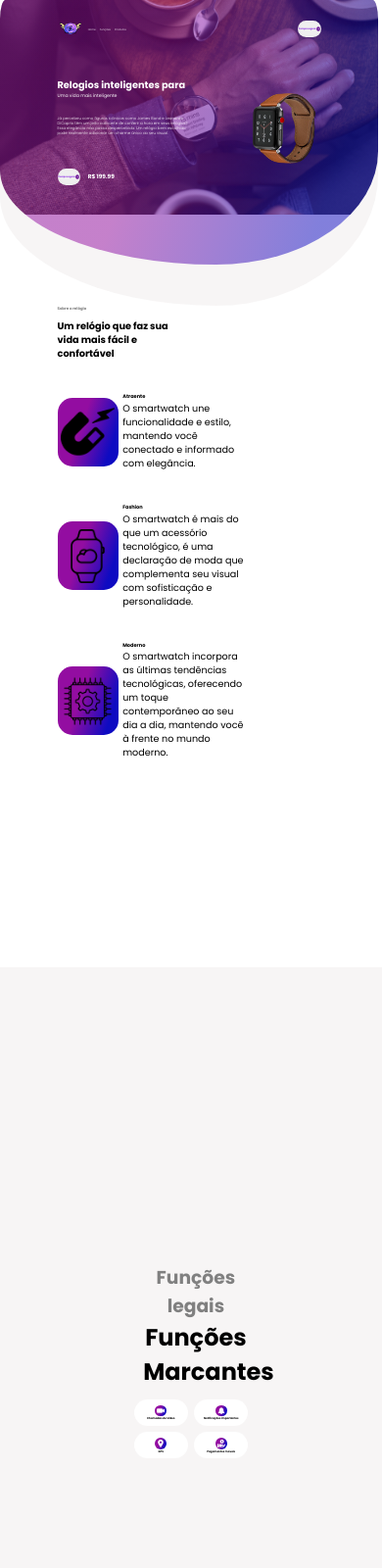
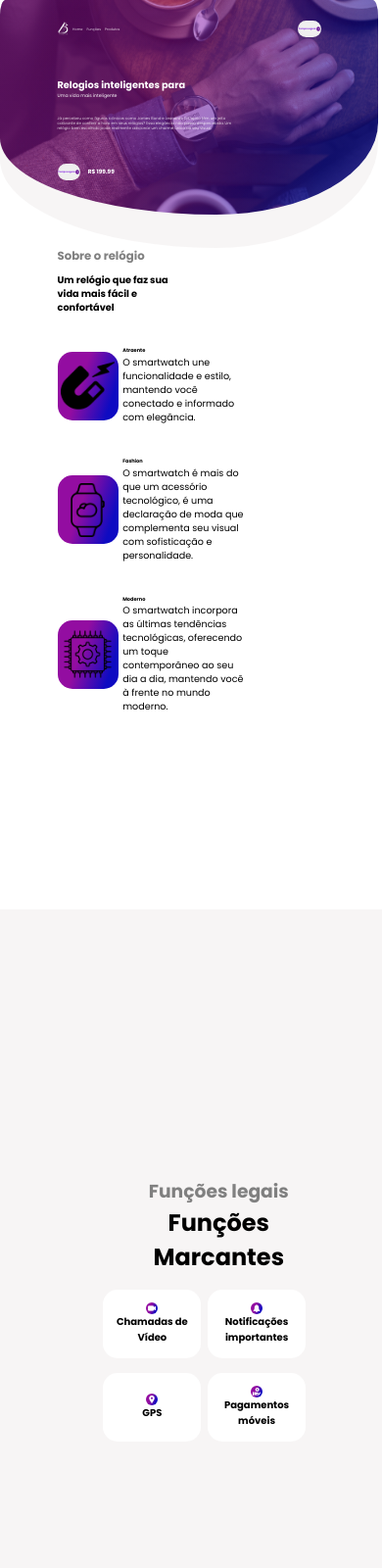
Before and after one commit to Xsaviox1/LojaBradTech, a plain HTML site: page index.html in a window 390 px wide. Shown: the top 1600 px of the page at 98% size. Drawn offline with Linux system fonts and the light colour scheme.

Commit message:
nova logo e responsivo mais trabalhado

```diff
--- a/assets/geral.css
+++ b/assets/geral.css
@@ -87,6 +87,24 @@ button:hover{
         transform: scale(0.90);
     }
 }
+@media screen and (max-width:1640px){
+    .container3 .containerFuncoes {
+        padding-left: 0;
+    }
+    .container3 .funcao{
+        height: 70px !important;
+        width: 100px !important;
+    }
+    @media screen and (max-height:1000px){
+        .back1{
+            height: 70vh;
+        }
+        .container{
+            height: 75vh;
+        }
+
+    }
+}
 @media screen and (max-width:1400px){
     .container2 .containerImagem{
         display: none;
@@ -98,16 +116,26 @@ button:hover{
         height: 80vh;
     }
 }
+@media screen and (max-width:1240px){
+    @media screen and (max-height:1000px){
+        .back1{
+            height: 50vh;
+        }
+        .container{
+            height: 55vh;
+        }
+    }
+}
 @media screen and (max-width:1065px) {
     .back1{
-        height: 70vh;
+        height: 35vh;
     }
     .container{
-        height: 75vh;
+        height: 40vh;
     }
     nav button, .containerVenda button{
-    height: 3vh;
-    width: 6vw;
+    height: 4vh;
+    width: 6.5vw;
     font-size: 0.6vw;
     }
     nav button img, .containerVenda button img{
@@ -119,17 +147,26 @@ button:hover{
     .container3 .backImg{
         display: none!important;
     }
+    .container3{
+        justify-content: center;
+    }
 
-    .container3 .containerFuncoes{
-        padding-left: 20vw!important;
+
+    @media screen and (max-height:1000px){
+        .back1{
+            height: 53vh;
+        }
+        .container{
+            height: 55vh;
+        }
     }
 }
 @media screen and (max-width:750px) {
     .back1{
-        height: 55vh;
+        height: 38vh;
     }
     .container{
-        height: 60vh;
+        height: 40vh;
     }
     nav button, .containerVenda button{
         height: 2vh;
@@ -140,14 +177,24 @@ button:hover{
         width: 1.2vw;
         height: 1.2vw;
     }
+    .funcao h4{
+        font-size: 200px;
+    }
+    .container3 .funcao h4 {
+        font-size: 10px;
+      }
+      .formatacao .sobre .containerTexto h3{
+        font-size: 3vw;
+    }
     /*menu e info*/
 }
+
 @media screen and (max-width:580px) {
     .back1{
-        height: 42vh;
+        height: 33vh;
     }
     .container{
-        height: 47vh;
+        height: 35vh;
     }
     /*menu e info*/
     .container3 p{
@@ -156,16 +203,28 @@ button:hover{
     .sociais, .bold{
         display: none;
     }
+    .container3 .textoFuncoes {
+        text-align: center;
+        width: 100% !important;
+    }
+    .funcao h4{
+        font-size: 16px;
+    }
 }
-@media screen and (max-width:440px) {
+@media screen and (max-width:500px) {
     .back1{
-        height: 32vh;
+        height: 26vh;
     }
     .container{
-        height: 37vh;
+        height: 30vh;
+    }
+    .containerInfo .compra{
+        padding-top: 100px;
+    }
+    .foto img{
+        display: none;
     }
 }
-
 .container4 {
     margin-bottom: 5vh; /* Adicione uma margem inferior para afastar a div do footer */
 }
--- a/assets/info.css
+++ b/assets/info.css
@@ -10,7 +10,6 @@
 }
 .containerInfo .info .texto{
     width: 70%;
-    /*font-size: 45px;*/
     padding-top: 2vh;
     font-weight: 100;
 }
--- a/assets/menu.css
+++ b/assets/menu.css
@@ -8,7 +8,7 @@ header nav a{
     color: white;
 }
 header nav .logo img{
-    width: 7vw;
+    width: 3vw;
     height: 3.5vw;
     /*  width: 110px;
         height: 59.9744898px;*/
@@ -18,7 +18,7 @@ header nav .logo img{
     flex-wrap: wrap;
     gap: 1vw;
     align-items: center;
-    font-size: 0.7vw;
+    font-size: 0.9vw;
 }
 .cabecalho-link a{
     opacity: 0.8;
--- a/index.html
+++ b/index.html
@@ -20,7 +20,7 @@
             <header>
                 <nav>
                     <div class="cabecalho-link">
-                        <div class="logo"><img src="assets/models/bradTech.png" alt="Logo da loja!"></div>
+                        <div class="logo"><img src="assets/models/bradTec.png" alt="Logo da loja!"></div>
                         <li><a href="">Home</a></li>
                         <li><a href="#funcao">Funções</a></li>
                         <li><a href="#produto">Produtos</a></li>
@@ -105,7 +105,7 @@
                         <div class="funcao"><h4><div class="imagem"><img src="./assets/models/camera-de-video.png" alt="Camera"></div> Chamadas de Vídeo</h4></div>
                         <div class="funcao"><h4><div class="imagem"><img src="./assets/models/sino.png" alt="Sino"></div> Notificações importantes</h4></div>
                         <div class="funcao"><h4><div class="imagem"><img src="./assets/models/sinal-de-localizacao.png" alt="GPS"></div> GPS</h4></div>
-                        <div class="funcao"><h4><div class="imagem"><img src="./assets/models/forma-de-pagamento.png" alt="Imagem de pagamento"></div> Pagamentos moveis</h4></div>
+                        <div class="funcao"><h4><div class="imagem"><img src="./assets/models/forma-de-pagamento.png" alt="Imagem de pagamento"></div> Pagamentos móveis</h4></div>
                     </div>
                 </div>
             </div>
@@ -125,23 +125,6 @@
                     <a class="card" id="card1" href="https://www.linkedin.com/in/saviogomes/"><div class="cardPosicao"></div><img src="./assets/models/smartwatch5.png" alt="smartwatch" width="50%" height="25.6%"><div class=""><h3>Smartwatch social <br> Preto</h3> <img src="./assets/models/avaliacao.png" alt="Cinco estrelas" width="30%" height="5%"> <div class="compra"><p>R$329.99</p><button>Compre agora <img src="./assets/models/seta-para-a-direitaBranca.png" alt=""></button></div></div></a>
                 </div>
                 </div>
-                <table class="tabela-exemplo">
-                    <thead>
-                        <tr>
-                            <th>Smartwatch Couro</th>
-                            <th>Smartwatch duplo</th>
-                            <th>Smartwatch preto</th>
-                        </tr>
-                    </thead>
-                    <tbody>
-                        <tr>
-                            <td>199</td>
-                            <td>259</td>
-                            <td>329</td>
-                        </tr>
-                        <!-- Adicione mais linhas conforme necessário -->
-                    </tbody>
-                </table>
             </div>
         </section>
     </div>
```
Also changed, not shown: assets/models/Bradtec.png (added).
